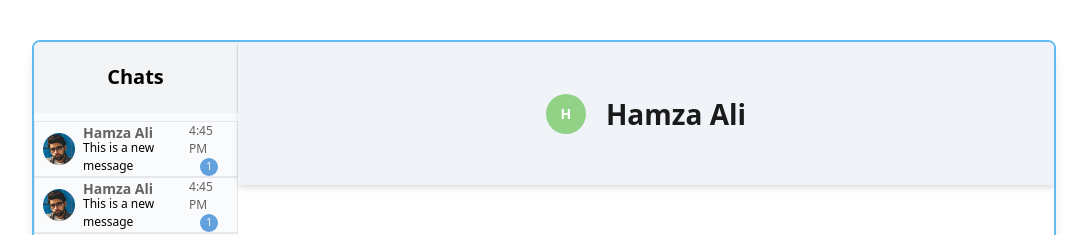
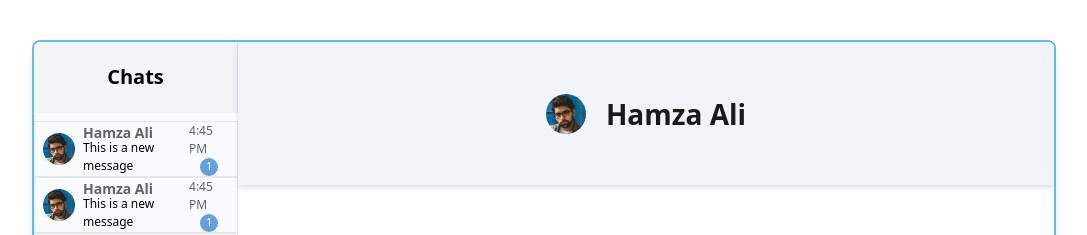
Before and after one commit to Hat52/Chat-App, a React (Vite) app in the folder client/: page / in a window 1280 px wide. Shown: the top 235 px of the page, without its empty margins (96-1183 px from the left). Built offline with nearby package versions, Linux system fonts and the light colour scheme.

Commit message:
feat: Message container and message selection

```diff
--- a/client/src/App.tsx
+++ b/client/src/App.tsx
@@ -1,12 +1,24 @@
+import { useState } from 'react';
 import './App.css';
 import { Sidebar, MessageContainer } from './components';
+import { MessageDummyData } from './constants';
 
 function App() {
+	const [selectedMessage, setSelectedMessage] = useState(0);
+
 	return (
 		<div className="flex h-screen justify-center items-center w-screen">
 			<div className="h-[90%] w-[80%] border-2 border-[#61BAF1] rounded-sm shadow-lg overflow-hidden flex">
-				<Sidebar />
-				<MessageContainer />
+				<Sidebar
+					handleSelect={(index: number) => {
+						setSelectedMessage(index);
+					}}
+					data={MessageDummyData}
+				/>
+				<MessageContainer
+					name={MessageDummyData[selectedMessage].name}
+					avatar={MessageDummyData[selectedMessage].image}
+				/>
 			</div>
 		</div>
 	);
--- a/client/src/components/MessageContainer/index.tsx
+++ b/client/src/components/MessageContainer/index.tsx
@@ -1,17 +1,19 @@
-import DemoPic from '../../assets/pic-demo.png';
+interface IMessageContainer {
+	name: string;
+	avatar?: any;
+}
 
-export default function MessageContainer() {
+export default function MessageContainer({ name, avatar }: IMessageContainer) {
 	return (
 		<div className="relative flex flex-col h-full w-full">
 			<div className="h-[20%] bg-[#F0F4F9] w-full px-5 flex justify-center items-center gap-5 drop-shadow-md">
-				{false ? (
-					<img src={DemoPic} className="rounded-full w-[40px] h-[40px]" />
+				{avatar ? (
+					<img src={avatar} className="rounded-full w-[40px] h-[40px]" />
 				) : (
 					<div className="rounded-full w-[40px] bg-[#91D287] text-white h-[40px] text-[14px] flex items-center justify-center font-semibold">
-						H
+						{name.charAt(0).toUpperCase()}
 					</div>
 				)}
-
 				<h1 className="font-semibold text-[28px] text-[#000000E4]">Hamza Ali</h1>
 			</div>
 		</div>
--- a/client/src/components/MessagePreview/index.tsx
+++ b/client/src/components/MessagePreview/index.tsx
@@ -4,6 +4,7 @@ interface IMessagePreview {
 	message: string;
 	newMessageCount: number;
 	time: string;
+	onClick: () => void;
 }
 
 export default function MessagePreview({
@@ -11,10 +12,11 @@ export default function MessagePreview({
 	name,
 	message,
 	newMessageCount,
-	time
+	time,
+	onClick
 }: IMessagePreview) {
 	return (
-		<div className="flex flex-col gap-2 cursor-pointer">
+		<div className="flex flex-col gap-2 cursor-pointer" onClick={onClick}>
 			<div className="flex justify-between items-center border border-gray-200 h-[56px] w-full px-2">
 				<div className="flex gap-2 items-center">
 					{image ? (
--- a/client/src/components/sidebar/index.tsx
+++ b/client/src/components/sidebar/index.tsx
@@ -1,7 +1,6 @@
 import MessagePreview from '../MessagePreview';
-import { MessageDummyData } from '../../constants';
 
-export default function Sidebar() {
+export default function Sidebar({ handleSelect, data }: any) {
 	return (
 		<div className="w-1/4 bg-[#EFF3F950] h-full flex flex-col gap-2">
 			<div className="bg-gray-100 h-[10%] flex justify-center items-center border-r border-r-[#E1E5EA]">
@@ -9,8 +8,8 @@ export default function Sidebar() {
 			</div>
 
 			<div className="flex flex-col overflow-y-scroll overflow-x-hidden h-[90%]">
-				{MessageDummyData.map((messages: any) => (
-					<MessagePreview {...messages} />
+				{data.map((messages: any, index: number) => (
+					<MessagePreview {...messages} onClick={() => handleSelect(index)} />
 				))}
 			</div>
 		</div>
```
